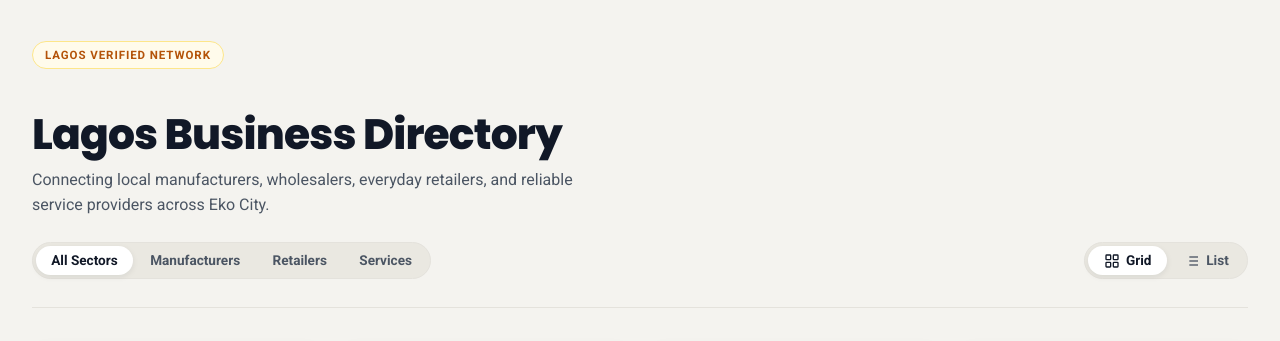
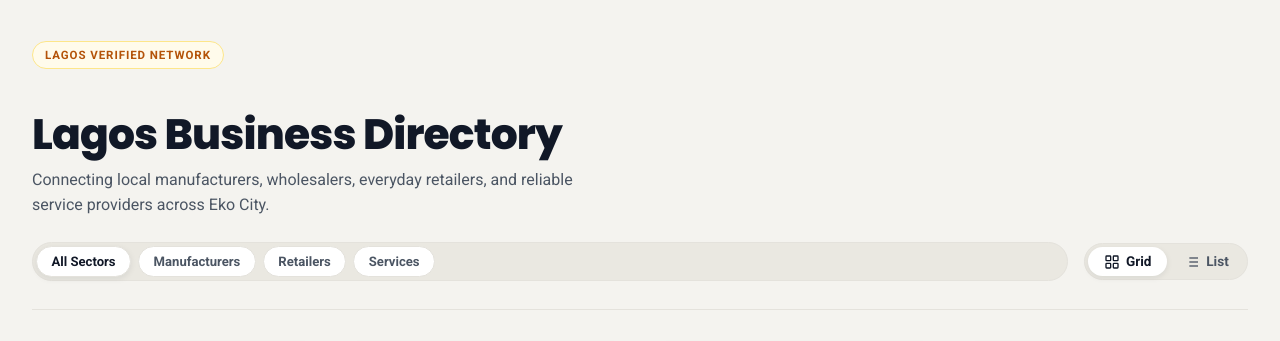
Before and after one commit to EstherTemidayo/wdd231, a plain HTML site: page chamber/directory.html in a window 1280 px wide. Shown: the part 154-495 px from the top of the page. Drawn offline with Linux system fonts and the light colour scheme.

Commit message:
updated the landing page styling

```diff
--- a/chamber/scripts/home.js
+++ b/chamber/scripts/home.js
@@ -27,8 +27,8 @@ if (modEl) modEl.textContent = 'Last Modified: ' + document.lastModified;
 const apiKey = 'b7295a85d252ae46d0ae68dd9acbcd48';
 const lat = 6.5244;
 const lon = 3.3792;
-const weatherUrl = 'https://openweathermap.org' + lat + '&lon=' + lon + '&units=metric&appid=' + apiKey;
-const forecastUrl = 'https://openweathermap.org' + lat + '&lon=' + lon + '&units=metric&appid=' + apiKey;
+const weatherUrl = ['https://', 'api.openweathermap.org', '/data/2.5/weather?lat=', lat, '&lon=', lon, '&units=metric&appid=', apiKey].join('');
+const forecastUrl = ['https://', 'api.openweathermap.org', '/data/2.5/forecast?lat=', lat, '&lon=', lon, '&units=metric&appid=', apiKey].join('');
 
 
 function getWeatherSvg(iconCode) {
--- a/chamber/styles/small.css
+++ b/chamber/styles/small.css
@@ -730,6 +730,31 @@ footer {
     padding-top: 0.5rem;
 }
 
+.sector-filters {
+    display: flex;
+    flex-wrap: wrap;
+    gap: 0.45rem;
+    width: 100%;
+    max-width: 100%;
+}
+
+.sector-btn {
+    display: inline-flex;
+    align-items: center;
+    justify-content: center;
+    white-space: nowrap;
+    padding: 0.45rem 0.9rem;
+    border: 1px solid var(--border-light);
+    background-color: var(--white);
+    color: var(--charcoal-soft);
+    font-family: inherit;
+    font-weight: 600;
+    font-size: 0.82rem;
+    border-radius: 999px;
+    cursor: pointer;
+    transition: all 0.2s cubic-bezier(0.16, 1, 0.3, 1);
+}
+
 .section-heading {
     display: flex;
     flex-wrap: wrap;
```
Also changed, not shown: chamber/index.html (+1 -1 lines), index.html (+6 -6 lines).
